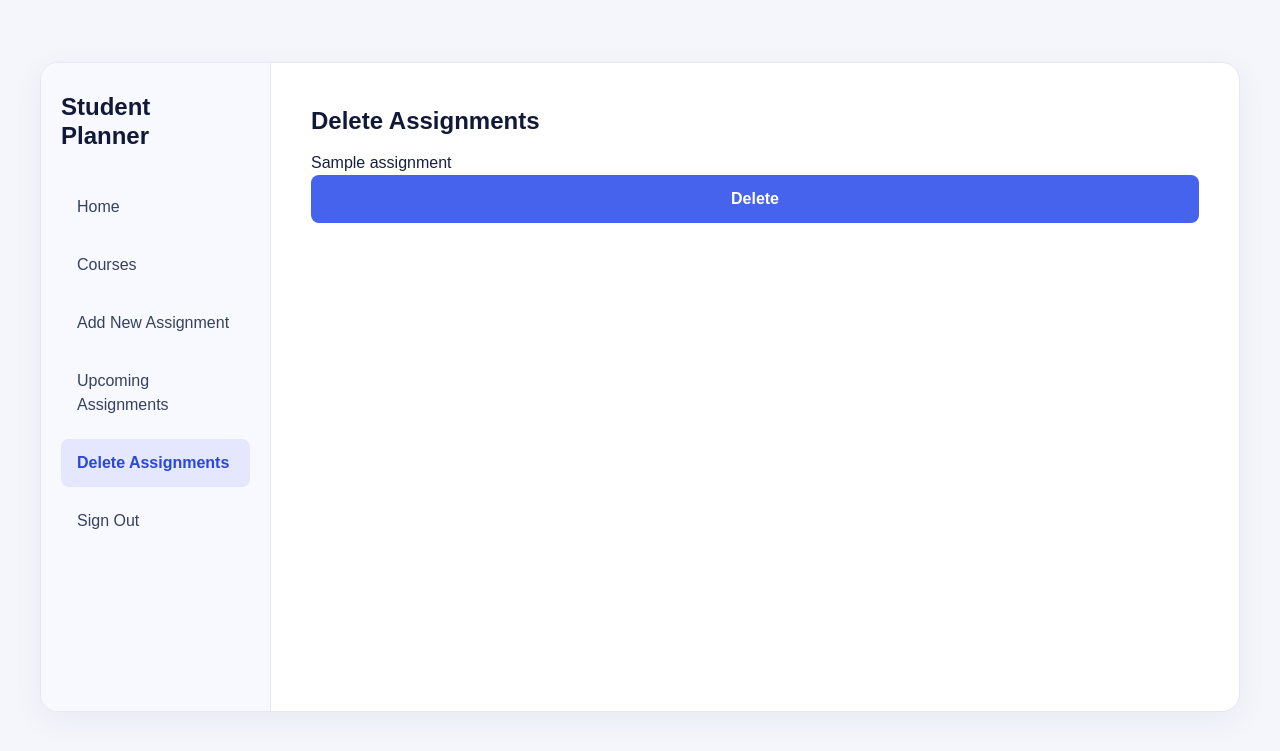
After one commit to BhavyaSura/Smart-Student-Assignment-Planner, a Flask app: page /delete-assignments in a window 1280 px wide. The commit adds this page. Shown: the top 751 px of the page. Run offline with Flask 3, Linux system fonts and the light colour scheme; the visitor is signed in with stand-in values (Sample User, id 1); tables that the repository leaves empty hold one stand-in row (values such as "Sample post").

Commit message:
SSAP-4: Add deletion with account ownership checks

```diff
--- /dev/null
+++ b/features/delete_assignments.py
@@ -0,0 +1,39 @@
+from flask import (
+    Blueprint, render_template, redirect, url_for, session
+)
+from models import db, Assignment
+
+
+delete_assignments_bp = Blueprint('delete_assignments', __name__)
+
+
+@delete_assignments_bp.route('/delete-assignments')
+def delete_assignments():
+    # Show only the signed-in student's assignments.
+    assignments = Assignment.query.filter_by(
+        user_id=session['user_id']
+    ).all()
+
+    return render_template(
+        'delete_assignments.html',
+        assignments=assignments
+    )
+
+
+@delete_assignments_bp.route(
+    '/delete-assignment/<int:assignment_id>',
+    methods=['POST']
+)
+def delete_assignment(assignment_id):
+    # Only allow the student to delete their own assignment.
+    assignment = Assignment.query.filter_by(
+        id=assignment_id,
+        user_id=session['user_id']
+    ).first_or_404()
+
+    db.session.delete(assignment)
+    db.session.commit()
+
+    return redirect(
+        url_for('delete_assignments.delete_assignments')
+    )
--- a/templates/base.html
+++ b/templates/base.html
@@ -48,7 +48,15 @@
                     Upcoming Assignments
                 </a>
 
+                <a href="{{ url_for('delete_assignments.delete_assignments') }}"
+                   {% if request.blueprint == 'delete_assignments' %}
+                   class="active" aria-current="page"
+                   {% endif %}>
+                    Delete Assignments
+                </a>
+
                 <a href="{{ url_for('auth.logout') }}">Sign Out</a>
+
             </nav>
         </aside>
     {% else %}
--- /dev/null
+++ b/templates/delete_assignments.html
@@ -0,0 +1,33 @@
+{% extends "base.html" %}
+
+{% block content %}
+
+<h2>Delete Assignments</h2>
+
+{% if assignments %}
+
+    {% for assignment in assignments %}
+
+        <div>
+            <span>{{ assignment.title }}</span>
+
+            <form
+                method="POST"
+                action="{{ url_for(
+                    'delete_assignments.delete_assignment',
+                    assignment_id=assignment.id
+                ) }}"
+            >
+                <button type="submit">Delete</button>
+            </form>
+        </div>
+
+    {% endfor %}
+
+{% else %}
+
+    <p>No assignments found.</p>
+
+{% endif %}
+
+{% endblock %}
```
